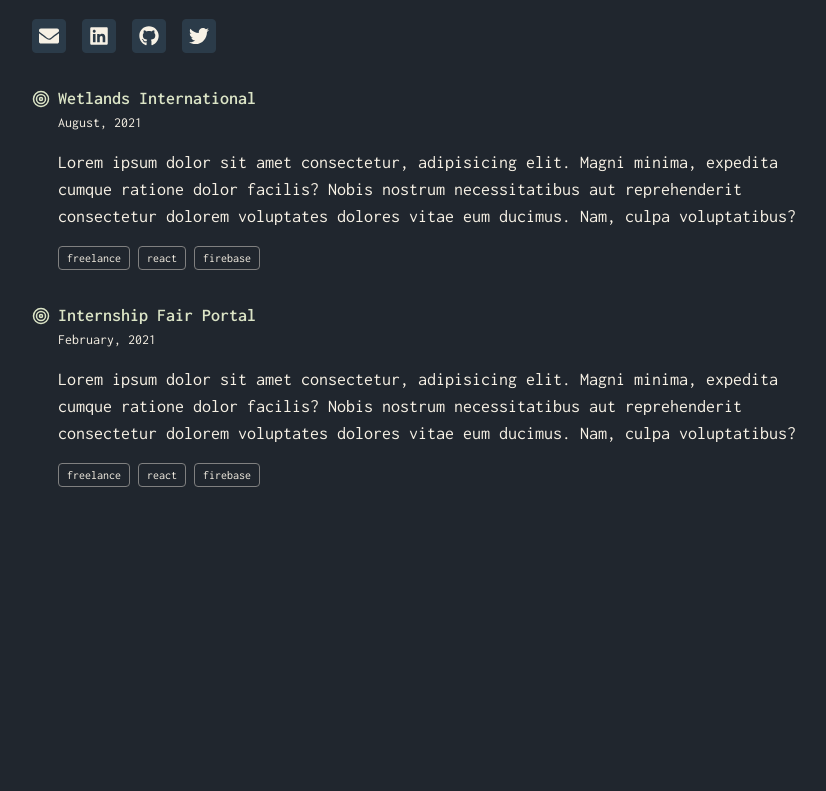
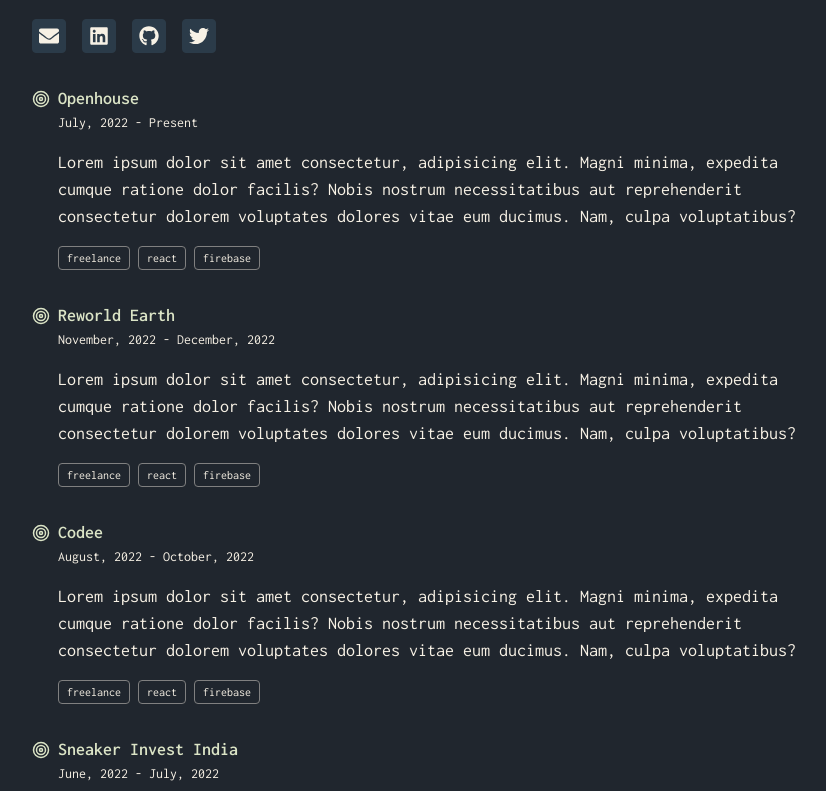
Before and after one commit to AbhinRustagi/abhin.dev-2023, a Next.js app: page / in a window 1280 px wide. Shown: the part 289-1080 px from the top of the page, without its empty margins (208-1034 px from the left). Before the commit the page ends 968 px from the top, so only its background shows below. Built offline with nearby package versions, Linux system fonts and the light colour scheme.

Commit message:
feat: add data & util

```diff
--- a/src/components/Socials.tsx
+++ b/src/components/Socials.tsx
@@ -2,6 +2,7 @@
 import type { IconType } from 'react-icons'
 import { FaEnvelope, FaGithub, FaLinkedin, FaTwitter } from 'react-icons/fa'
 import Link from 'next/link'
+import { makeKey } from '~/utils'
 
 const Wrapper = styled.div`
   display: flex;
@@ -75,7 +76,7 @@
         const Icon = BuildSocialIcon(social.icon)
 
         return (
-          <SocialButton key={social.name} title={social.name}>
+          <SocialButton key={makeKey(social.name)} title={social.name}>
             <StyledLink href={social.link} target="_blank" rel="noopener">
               <Icon />
             </StyledLink>
--- a/src/components/WorkItem.tsx
+++ b/src/components/WorkItem.tsx
@@ -1,8 +1,8 @@
 import styled from '@emotion/styled'
-import { kebabCase } from 'lodash'
 import { WorkItem as WorkItemProps } from '~/data/work'
 import { FiTarget } from 'react-icons/fi'
 import { css } from '@emotion/react'
+import { makeKey } from '~/utils'
 
 const Wrapper = styled.div`
   margin: 2rem 0;
@@ -59,7 +59,7 @@
         <p>{props.desc}</p>
         <TagsWrapper>
           {props.tags.map((tag) => (
-            <Tag key={kebabCase(`${props.title}-${tag}`)}>{tag}</Tag>
+            <Tag key={makeKey(props.title, props.date, tag)}>{tag}</Tag>
           ))}
         </TagsWrapper>
       </div>
--- a/src/data/work.ts
+++ b/src/data/work.ts
@@ -7,19 +7,57 @@
     title: string
     href: string
   }[]
+  searchKey: 'work' | 'project'
 }
 
 export const workItems: WorkItem[] = [
+  {
+    title: 'Openhouse',
+    desc: 'Lorem ipsum dolor sit amet consectetur, adipisicing elit. Magni minima, expedita cumque ratione dolor facilis? Nobis nostrum necessitatibus aut reprehenderit consectetur dolorem voluptates dolores vitae eum ducimus. Nam, culpa voluptatibus?',
+    tags: ['freelance', 'react', 'firebase'],
+    date: 'July, 2022 - Present',
+    searchKey: 'work',
+  },
+  {
+    title: 'Reworld Earth',
+    desc: 'Lorem ipsum dolor sit amet consectetur, adipisicing elit. Magni minima, expedita cumque ratione dolor facilis? Nobis nostrum necessitatibus aut reprehenderit consectetur dolorem voluptates dolores vitae eum ducimus. Nam, culpa voluptatibus?',
+    tags: ['freelance', 'react', 'firebase'],
+    date: 'November, 2022 - December, 2022',
+    searchKey: 'work',
+  },
+  {
+    title: 'Codee',
+    desc: 'Lorem ipsum dolor sit amet consectetur, adipisicing elit. Magni minima, expedita cumque ratione dolor facilis? Nobis nostrum necessitatibus aut reprehenderit consectetur dolorem voluptates dolores vitae eum ducimus. Nam, culpa voluptatibus?',
+    tags: ['freelance', 'react', 'firebase'],
+    date: 'August, 2022 - October, 2022',
+    searchKey: 'work',
+  },
+  {
+    title: 'Sneaker Invest India',
+    desc: 'Lorem ipsum dolor sit amet consectetur, adipisicing elit. Magni minima, expedita cumque ratione dolor facilis? Nobis nostrum necessitatibus aut reprehenderit consectetur dolorem voluptates dolores vitae eum ducimus. Nam, culpa voluptatibus?',
+    tags: ['freelance', 'react', 'firebase'],
+    date: 'June, 2022 - July, 2022',
+    searchKey: 'work',
+  },
+  {
+    title: 'Openhouse',
+    desc: 'Lorem ipsum dolor sit amet consectetur, adipisicing elit. Magni minima, expedita cumque ratione dolor facilis? Nobis nostrum necessitatibus aut reprehenderit consectetur dolorem voluptates dolores vitae eum ducimus. Nam, culpa voluptatibus?',
+    tags: ['freelance', 'react', 'firebase'],
+    date: 'February, 2022 - April, 2022',
+    searchKey: 'work',
+  },
   {
     title: 'Wetlands International',
     desc: 'Lorem ipsum dolor sit amet consectetur, adipisicing elit. Magni minima, expedita cumque ratione dolor facilis? Nobis nostrum necessitatibus aut reprehenderit consectetur dolorem voluptates dolores vitae eum ducimus. Nam, culpa voluptatibus?',
     tags: ['freelance', 'react', 'firebase'],
     date: 'August, 2021',
+    searchKey: 'work',
   },
   {
     title: 'Internship Fair Portal',
     desc: 'Lorem ipsum dolor sit amet consectetur, adipisicing elit. Magni minima, expedita cumque ratione dolor facilis? Nobis nostrum necessitatibus aut reprehenderit consectetur dolorem voluptates dolores vitae eum ducimus. Nam, culpa voluptatibus?',
     tags: ['freelance', 'react', 'firebase'],
     date: 'February, 2021',
+    searchKey: 'work',
   },
 ]
--- a/src/pages/index.tsx
+++ b/src/pages/index.tsx
@@ -1,7 +1,7 @@
 import { WorkItem } from '~/components'
 import { Socials } from '~/components/Socials'
 import { workItems } from '~/data/work'
-import kebabCase from 'lodash/kebabCase'
+import { makeKey } from '~/utils'
 
 export default function Home() {
   return (
@@ -13,7 +13,7 @@
       </p>
       <Socials />
       {workItems.map((item) => (
-        <WorkItem {...item} key={kebabCase(item.title)} />
+        <WorkItem {...item} key={makeKey(item.title, item.date)} />
       ))}
     </>
   )
--- /dev/null
+++ b/src/utils/index.ts
@@ -0,0 +1,10 @@
+import { join, kebabCase } from 'lodash'
+
+export function makeKey(...args: Array<string>) {
+  if (args.length > 0) {
+    const joinedArray = join(args)
+    return kebabCase(joinedArray)
+  } else {
+    return ''
+  }
+}
```
